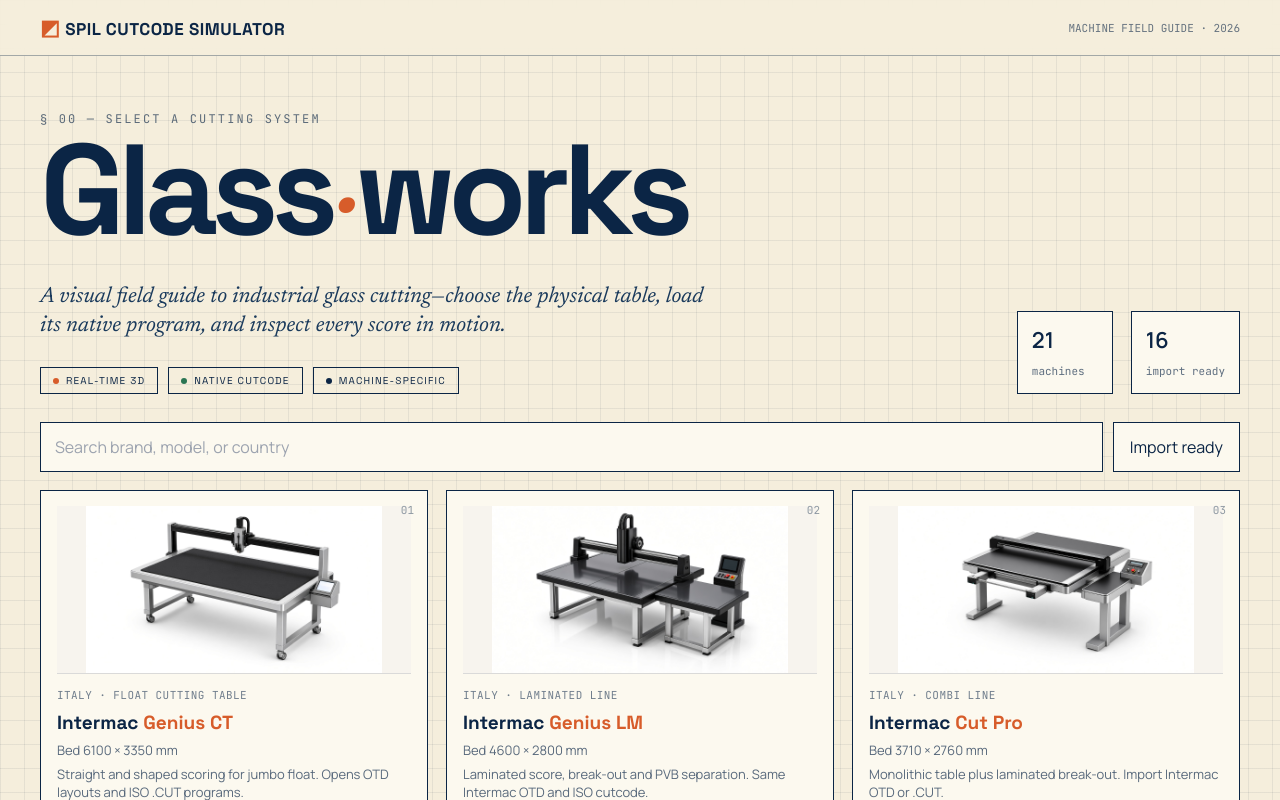
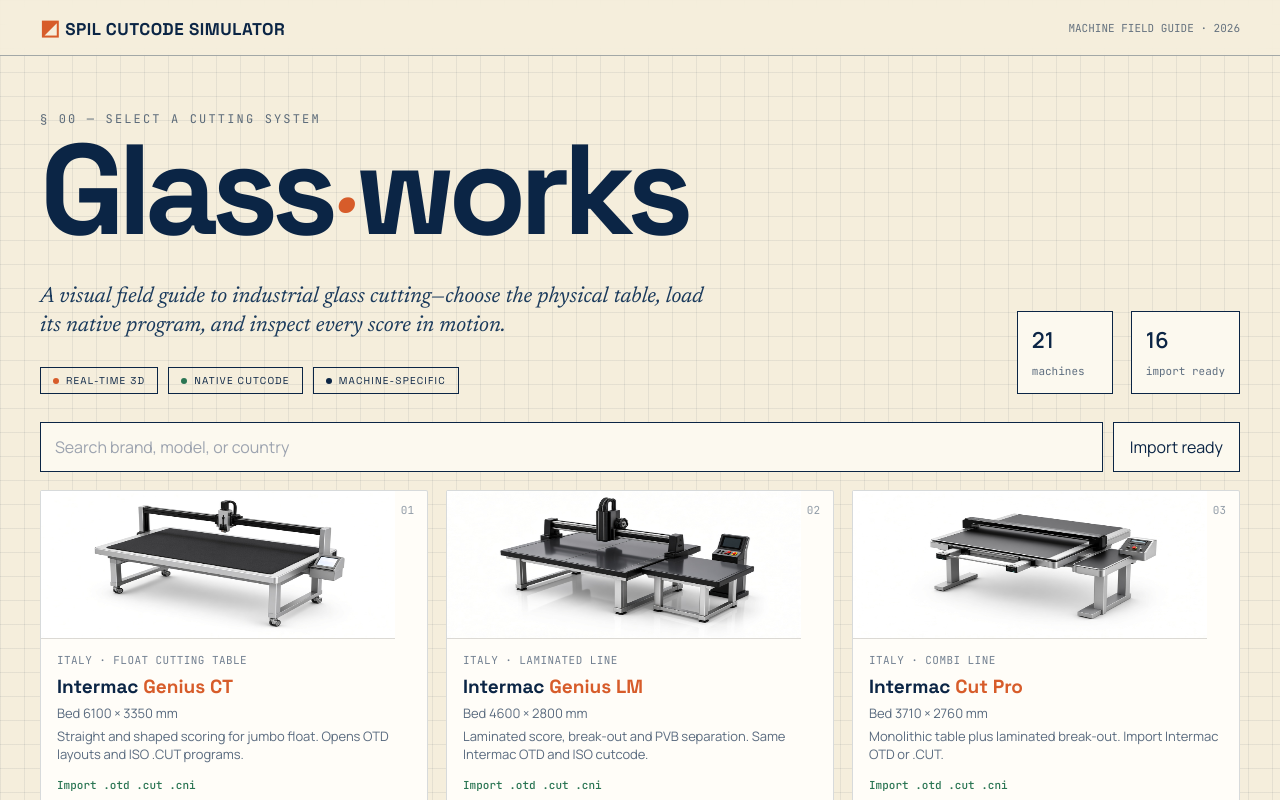
Before and after one commit to Evil-Shown/SPIL-CutCode-Viewer, a React (Vite) app in the folder apps/desktop/: page / in a window 1280 px wide. Built offline with nearby package versions, Linux system fonts and the light colour scheme.

Commit message:
Refactor CutStage3D component for improved camera positioning and control dynamics.

```diff
--- a/apps/desktop/src/CutStage3D.tsx
+++ b/apps/desktop/src/CutStage3D.tsx
@@ -78,9 +78,10 @@
     scene.background = new THREE.Color(0xf5f1ea);
     if (full) scene.fog = new THREE.Fog(0xf5f1ea, 14, 32);
 
-    const camera = new THREE.PerspectiveCamera(40, 1, 0.05, 80);
-    const perspectivePos = new THREE.Vector3(4.8, 4.8, 5.8);
-    const topPos = new THREE.Vector3(0, 9.5, 0.02);
+    const camera = new THREE.PerspectiveCamera(38, 1, 0.05, 80);
+    const span = Math.max(sw, sh) / 1000;
+    const perspectivePos = new THREE.Vector3(span * 0.72, span * 0.62, span * 0.86);
+    const topPos = new THREE.Vector3(0, span * 1.35, 0.02);
     camera.position.copy(perspectivePos);
 
     const renderer = new THREE.WebGLRenderer({
@@ -98,8 +99,8 @@
     const controls = new OrbitControls(camera, renderer.domElement);
     controls.enableDamping = true;
     controls.dampingFactor = 0.08;
-    controls.minDistance = 1.6;
-    controls.maxDistance = 16;
+    controls.minDistance = span * 0.45;
+    controls.maxDistance = span * 2.4;
     controls.maxPolarAngle = Math.PI * 0.49;
     controls.target.set(0, 0.15, 0);
 
@@ -127,7 +128,7 @@
     const visual = machineVisual(machine);
 
     const floor = new THREE.Mesh(
-      new THREE.CircleGeometry(9, full ? 48 : 32),
+      new THREE.CircleGeometry(span * 1.35, full ? 64 : 40),
       new THREE.MeshStandardMaterial({ color: 0xe8dfd0, roughness: 0.95 })
     );
     floor.rotation.x = -Math.PI / 2;
@@ -185,12 +186,9 @@
       scene.add(second);
     }
     if (visual.loadingArms) {
-      for (const x of [-w * 0.34, 0, w * 0.34]) {
-        const arm = new THREE.Mesh(new THREE.BoxGeometry(0.07, 0.07, d * 0.72), frameMat);
-        arm.position.set(x, -0.03, -(d * 0.72));
-        arm.rotation.x = -0.18;
-        arm.castShadow = true;
-        scene.add(arm);
+      for (const x of [-w * 0.28, 0, w * 0.28]) {
+        box(0.025, 0.42, 0.025, steelDark, x, 0.24, -(d / 2 + 0.02));
+        box(0.08, 0.012, 0.08, steel, x, 0.46, -(d / 2 + 0.02));
       }
     }
 
--- a/apps/desktop/src/index.css
+++ b/apps/desktop/src/index.css
@@ -301,23 +301,24 @@
   display: flex;
   flex-direction: column;
   align-items: flex-start;
-  gap: 6px; position: relative;
+  gap: 5px; position: relative;
   text-align: left;
   padding: 15px 16px 16px;
-  border: 1px solid #0b2545;
-  background: #fcf9ef;
+  border: 1px solid rgba(11,37,69,.16);
+  background: #fffdf8;
   color: inherit;
   cursor: pointer;
-  transition: transform .2s ease, box-shadow .2s ease, background .2s;
+  border-radius: 2px;
+  transition: transform .2s ease, box-shadow .2s ease, border-color .2s;
 }
 
 .machine-card:hover {
-  transform: translateY(-2px);
-  background: #fffdf6;
-  box-shadow: 8px 8px 0 rgba(11,37,69,.12);
+  transform: translateY(-3px);
+  border-color: #0b2545;
+  box-shadow: 0 14px 30px rgba(11,37,69,.08);
 }
 
-.machine-thumb { width: 100%; height: 168px; object-fit: contain; background: #f7f4ee; border-bottom: 1px solid rgba(11,37,69,.12); margin-bottom: 7px; }
+.machine-thumb { width: calc(100% + 32px); height: 148px; margin: -15px -16px 8px; background: linear-gradient(#f3eee4, #f7f4ee); border-bottom: 1px solid rgba(11,37,69,.1); display: block; }
 .card-index { position: absolute; top: 12px; right: 13px; font: 11px "JetBrains Mono",monospace; color: rgba(11,37,69,.45); }
 
 .card-kicker {
@@ -373,9 +374,9 @@
 
 /* Machine workbench */
 .workbench-header {
-  min-height: 64px; flex-shrink: 0; display: flex; align-items: center; gap: 12px;
-  padding: 8px 14px; border-bottom: 1px solid #c9bfa9; background: #fcf9ef;
-  color: #0b2545; box-shadow: 0 2px 12px rgba(11,37,69,.06); z-index: 10;
+  min-height: 58px; flex-shrink: 0; display: flex; align-items: center; gap: 10px;
+  padding: 8px 16px; border-bottom: 1px solid #e4dccb; background: rgba(252,249,239,.96);
+  color: #0b2545; backdrop-filter: blur(12px); z-index: 10;
   overflow-x: auto; white-space: nowrap;
 }
 .machine-back {
@@ -404,7 +405,7 @@
 .workbench-left,.workbench-right { min-width: 0; overflow: hidden; background: #fcf9ef; }
 .workbench-left { display: flex; flex-direction: column; border-right: 1px solid #c9bfa9; }
 .workbench-right { border-left: 1px solid #c9bfa9; }
-.workbench-canvas { position: relative; min-width: 0; background: #f5eedc; }
+.workbench-canvas { position: relative; min-width: 0; background: #f4f0e8; }
 .panel-machine { flex-shrink: 0; padding: 15px; border-bottom: 1px solid #d8cdb8; background: #f5eedc; display: flex; flex-direction: column; gap: 4px; color: #0b2545; }
 .panel-machine span,.panel-heading span { font: 10px "JetBrains Mono",monospace; letter-spacing: .1em; color: #d75c2a; text-transform: uppercase; }
 .panel-machine strong { font: 650 16px "Space Grotesk",sans-serif; }
```
